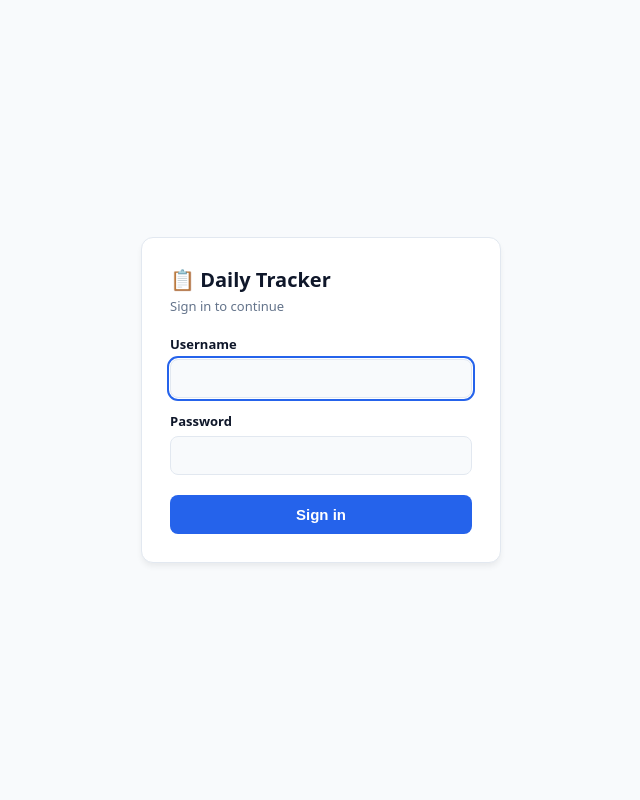
After one commit to harikriz22/-daily-tracker, a Django app: page /login/ in a window 1280 px wide. The commit adds this page. Shown: the whole page, without its empty margins (319-959 px from the left). Run offline with Django 5.2, Linux system fonts and the light colour scheme.

Commit message:
Add login/logout page; superuser and data now live in Turso
Co-Authored-By: Claude Opus 5.5 <noreply@anthropic.com>

```diff
--- a/core/settings.py
+++ b/core/settings.py
@@ -103,8 +103,9 @@ STORAGES = {
     'staticfiles': {'BACKEND': 'whitenoise.storage.CompressedManifestStaticFilesStorage'},
 }
 
-# Whole app requires login; reuse the admin login page
-LOGIN_URL = '/admin/login/'
+LOGIN_URL = '/login/'
+LOGIN_REDIRECT_URL = '/'
+LOGOUT_REDIRECT_URL = '/login/'
 
 DEFAULT_AUTO_FIELD = 'django.db.models.BigAutoField'
 
--- a/core/urls.py
+++ b/core/urls.py
@@ -1,7 +1,10 @@
 from django.contrib import admin
 from django.urls import path, include
+from django.contrib.auth import views as auth_views
 
 urlpatterns = [
     path('admin/', admin.site.urls),
+    path('login/', auth_views.LoginView.as_view(redirect_authenticated_user=True), name='login'),
+    path('logout/', auth_views.LogoutView.as_view(), name='logout'),
     path('', include('tracker.urls')),
 ]
--- a/templates/index.html
+++ b/templates/index.html
@@ -647,6 +647,7 @@
     <div class="pe-box">
       <span>Next PE Target:</span>
       <input type="date" id="peDate" title="Set next Performance Evaluation date">
+      <form method="post" action="{% url 'logout' %}" style="display:inline;margin-left:8px">{% csrf_token %}<button type="submit" title="Sign out" style="background:none;border:1px solid var(--line);color:var(--muted);border-radius:6px;padding:4px 10px;cursor:pointer">Logout</button></form>
     </div>
   </header>
 
--- /dev/null
+++ b/templates/registration/login.html
@@ -0,0 +1,39 @@
+<!doctype html>
+<html lang="en">
+<head>
+<meta charset="utf-8">
+<meta name="viewport" content="width=device-width, initial-scale=1">
+<title>Sign in · Daily Tracker</title>
+<style>
+  :root { --bg:#f8fafc; --card:#fff; --text:#0f172a; --muted:#64748b; --line:#e2e8f0; --primary:#2563eb; --primary-hover:#1d4ed8; --err:#b91c1c; }
+  @media (prefers-color-scheme: dark) {
+    :root { --bg:#0b0f17; --card:#151b26; --text:#f1f5f9; --muted:#94a3b8; --line:#242d3d; --primary:#3b82f6; --primary-hover:#60a5fa; --err:#fca5a5; }
+  }
+  * { box-sizing:border-box; }
+  body { margin:0; min-height:100vh; display:grid; place-items:center; padding:16px; background:var(--bg); color:var(--text); font-family:system-ui,-apple-system,"Segoe UI",sans-serif; }
+  form { width:100%; max-width:360px; background:var(--card); border:1px solid var(--line); border-radius:12px; padding:28px; box-shadow:0 4px 6px -1px rgba(0,0,0,.07); }
+  h1 { font-size:20px; margin:0 0 4px; }
+  p.sub { margin:0 0 20px; color:var(--muted); font-size:13px; }
+  label { display:block; font-size:13px; font-weight:600; margin:14px 0 6px; }
+  input { width:100%; padding:10px 12px; border:1px solid var(--line); border-radius:8px; background:var(--bg); color:var(--text); font-size:15px; }
+  input:focus { outline:2px solid var(--primary); outline-offset:1px; }
+  button { width:100%; margin-top:20px; padding:11px; border:0; border-radius:8px; background:var(--primary); color:#fff; font-size:15px; font-weight:600; cursor:pointer; }
+  button:hover { background:var(--primary-hover); }
+  .err { color:var(--err); font-size:13px; margin:0 0 8px; }
+</style>
+</head>
+<body>
+  <form method="post">
+    {% csrf_token %}
+    <h1>📋 Daily Tracker</h1>
+    <p class="sub">Sign in to continue</p>
+    {% if form.errors %}<p class="err" role="alert">Wrong username or password.</p>{% endif %}
+    <label for="id_username">Username</label>
+    <input id="id_username" name="username" autocomplete="username" required autofocus value="{{ form.username.value|default:'' }}">
+    <label for="id_password">Password</label>
+    <input id="id_password" name="password" type="password" autocomplete="current-password" required>
+    <input type="hidden" name="next" value="{{ next }}">
+    <button type="submit">Sign in</button>
+  </form>
+</body>
+</html>
```
Also changed, not shown: render.yaml (+1 -7 lines), 1 other file.
